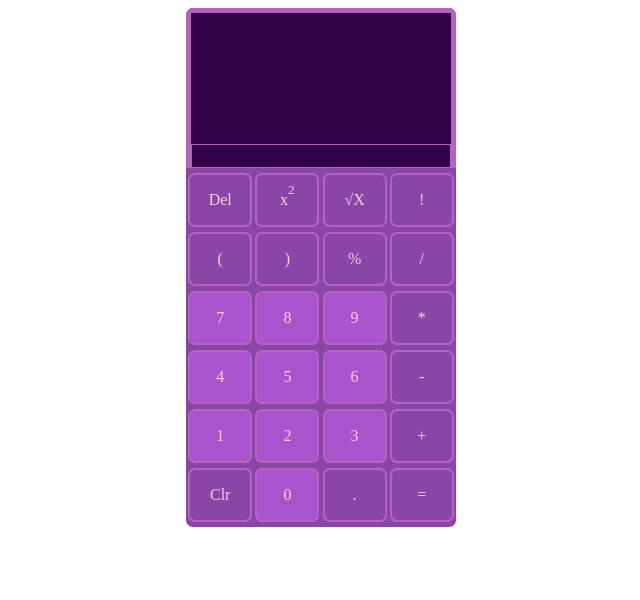
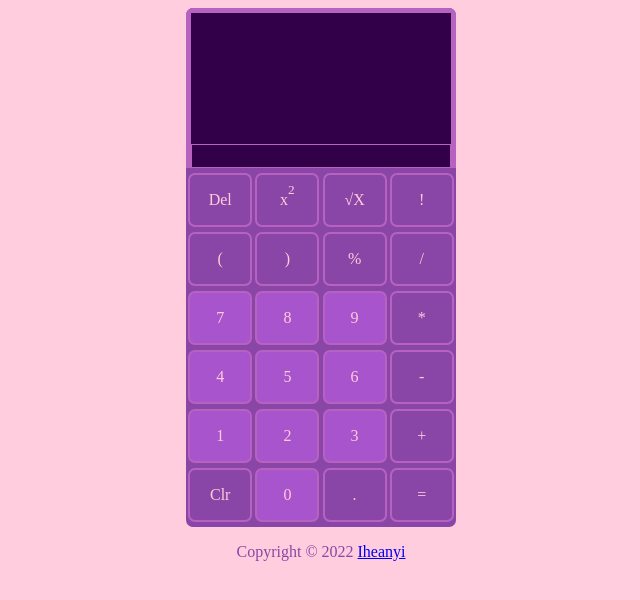
Before and after one commit to neoconstel/VanillaCalculator, a plain HTML site: page index.html in a window 1280 px wide. Shown: the whole page, without its empty margins (319-959 px from the left). Drawn offline with Linux system fonts and the light colour scheme.

Commit message:
added updatable copyright display, put overall background color

```diff
--- a/calculator.css
+++ b/calculator.css
@@ -1,3 +1,7 @@
+body {
+    background-color: #FFCDDD;
+}
+
 .body {
     width: 270px;
     background-color: #8946A6;
@@ -80,3 +84,12 @@
     position: relative;
     bottom: 10px;
 }
+
+.copyright {
+    text-align: center;
+    color: #8946A6;
+}
+
+a:hover {
+    color: magenta;
+}
--- a/calculator.js
+++ b/calculator.js
@@ -185,6 +185,7 @@ function displayResult() {
 
 (function main() {
 
+    // keyboard integration
     window.addEventListener("keydown", (event) => {
         if (event.key.match(/[0-9\.\+\-\*\/\^\%\!\(\)]/)) {
             expressionArray.push(event.key);
@@ -212,4 +213,10 @@ function displayResult() {
 
     const evaluateButton = document.querySelector(".btn[data-function=evaluate]");
     evaluateButton.addEventListener("click", displayResult);
+
+
+    // copyright update
+    const currentYear = new Date().getFullYear();
+    const copyYear = document.querySelector(".copyright span");
+    copyYear.textContent = currentYear;
 })();
--- a/index.html
+++ b/index.html
@@ -46,6 +46,7 @@
 
         </div>
     </div>
+    <p class="copyright">Copyright © <span></span> <a href="https://github.com/neoconstel/VanillaCalculator">Iheanyi</a></p>
 
 </body>
 
```
